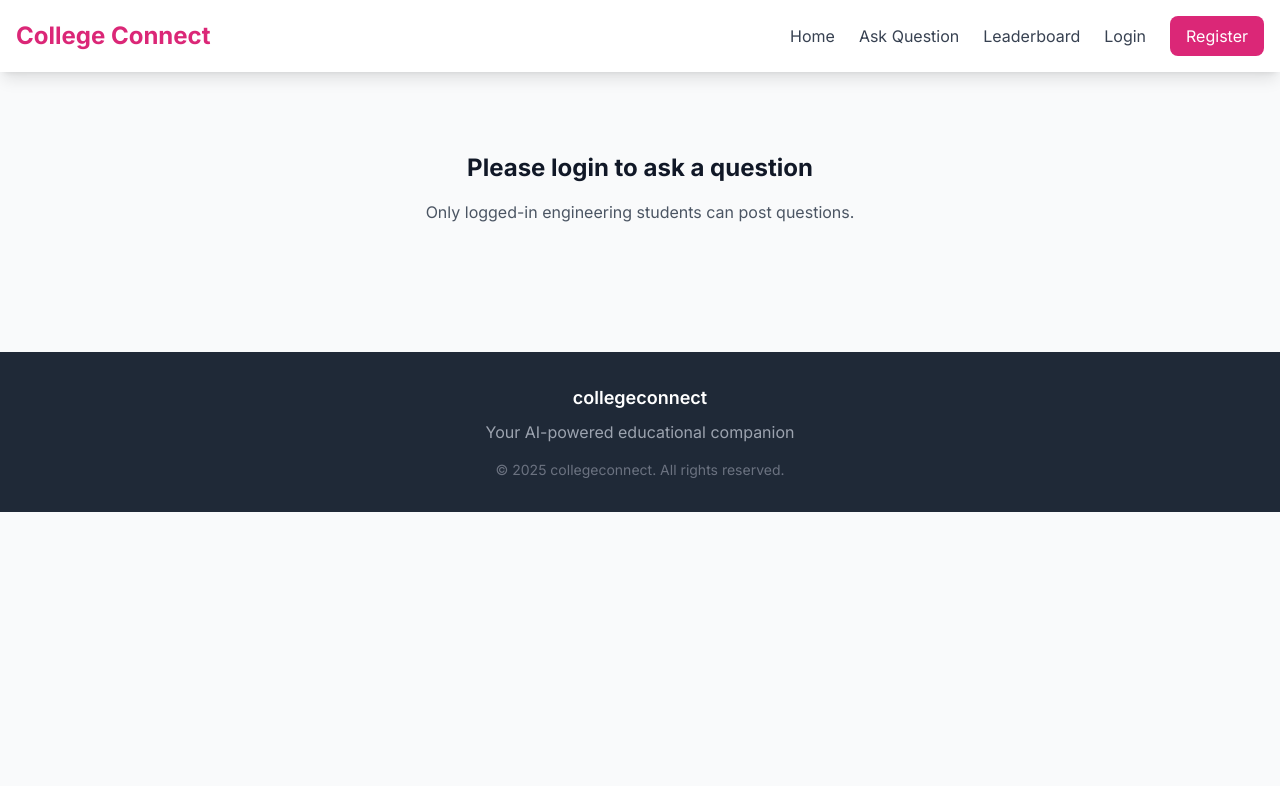
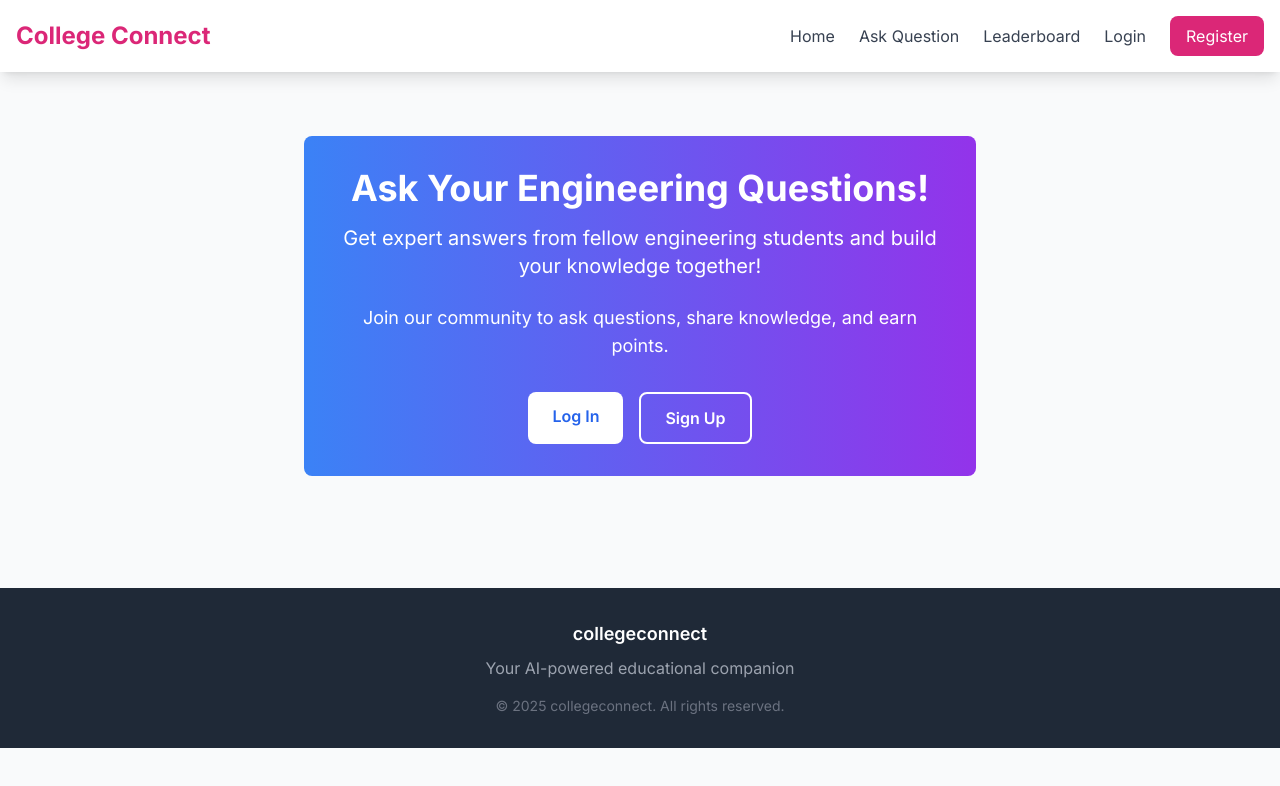
Before and after one commit to Ojesh-Mundale/college-connect, a React (Vite) app in the folder frontend/: page /ask in a window 1280 px wide. Shown: the top 786 px of the page. Built offline with nearby package versions, Linux system fonts and the light colour scheme; no server answers.

Commit message:
`Refactor AskQuestion and Leaderboard pages with design updates`

```diff
--- a/frontend/src/pages/AskQuestion.jsx
+++ b/frontend/src/pages/AskQuestion.jsx
@@ -1,5 +1,5 @@
 import React, { useState } from 'react';
-import { useNavigate } from 'react-router-dom';
+import { useNavigate, Link } from 'react-router-dom';
 import api from '../config/api';
 import { useAuth } from '../context/AuthContext';
 
@@ -42,9 +42,32 @@ const AskQuestion = () => {
 
   if (!user) {
     return (
-      <div className="text-center py-12">
-        <h2 className="text-2xl font-bold mb-4">Please login to ask a question</h2>
-        <p className="text-gray-600">Only logged-in engineering students can post questions.</p>
+      <div className="container mx-auto px-4 py-8">
+        <div className="max-w-2xl mx-auto text-center">
+          <div className="bg-gradient-to-r from-blue-500 to-purple-600 rounded-lg p-8 text-white">
+            <h1 className="text-4xl font-bold mb-4">Ask Your Engineering Questions!</h1>
+            <p className="text-xl mb-6">
+              Get expert answers from fellow engineering students and build your knowledge together!
+            </p>
+            <p className="text-lg mb-8">
+              Join our community to ask questions, share knowledge, and earn points.
+            </p>
+            <div className="flex flex-col sm:flex-row gap-4 justify-center">
+              <Link
+                to="/login"
+                className="bg-white text-blue-600 px-6 py-3 rounded-lg font-semibold hover:bg-gray-100 transition-colors"
+              >
+                Log In
+              </Link>
+              <Link
+                to="/register"
+                className="bg-transparent border-2 border-white text-white px-6 py-3 rounded-lg font-semibold hover:bg-white hover:text-blue-600 transition-colors"
+              >
+                Sign Up
+              </Link>
+            </div>
+          </div>
+        </div>
       </div>
     );
   }
--- a/frontend/src/pages/Leaderboard.jsx
+++ b/frontend/src/pages/Leaderboard.jsx
@@ -43,7 +43,7 @@ const Leaderboard = () => {
       <div className="container mx-auto px-4 py-8">
         <div className="max-w-2xl mx-auto text-center">
           <div className="bg-gradient-to-r from-pink-500 to-purple-600 rounded-lg p-8 text-white">
-            <h1 className="text-4xl font-bold mb-4">Unlock the Leaderboard!🏆</h1>
+            <h1 className="text-4xl font-bold mb-4">Unlock the Leaderboard!</h1>
             <p className="text-xl mb-6">
               Join the competition and see how you stack up against other contributors!
             </p>
@@ -90,7 +90,7 @@ const Leaderboard = () => {
     <div className="container mx-auto px-4 py-8">
       <div className="max-w-4xl mx-auto">
         <h1 className="text-3xl font-bold text-center mb-8 text-pink-600">
-          🏆 Leaderboard
+          Leaderboard
         </h1>
 
         <div className="bg-white rounded-lg shadow-lg overflow-hidden">
```
